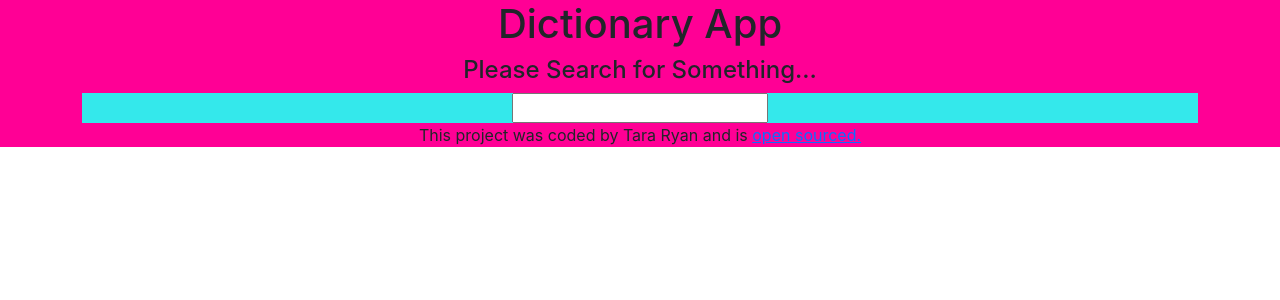
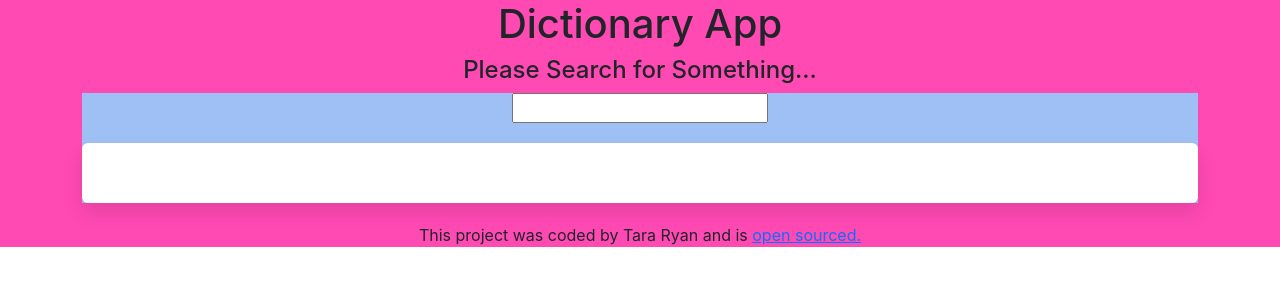
Before and after one commit to TahhRahh/dictionary-project, a React (Create React App) app: page / in a window 1280 px wide. Shown: the top 300 px of the page. Built offline with nearby package versions, Linux system fonts and the light colour scheme.

Commit message:
divided results into sections & styled

```diff
--- a/src/App.js
+++ b/src/App.js
@@ -7,8 +7,10 @@ function App() {
     <div className="App">
       <div className="container">
       <header className="App-header">
+        <section>
 <h1>Dictionary App</h1>
 <h4>Please Search for Something...</h4>
+</section>
       </header>
       <main>
         <Dictionary />
--- a/src/Dictionary.css
+++ b/src/Dictionary.css
@@ -1,5 +1,5 @@
 .Dictionary{
-    background: #34e8eb;
+    background: #9fc0f5;
     text-align: center;
 }
 .App h1{
@@ -12,5 +12,12 @@
     text-align: center;
 }
 .App{
-    background: #ff0095;
+    background: #ff49b3;
 }
+.Dictionary section {
+    background: white;
+    padding: 30px;
+    border-radius: 6px;
+    box-shadow: 0 10px 20px rgb(0 0 0 / 10%);
+    margin: 20px 0;
+  }
--- a/src/Dictionary.js
+++ b/src/Dictionary.js
@@ -29,7 +29,9 @@ export default function Dictionary() {
       <form onSubmit={search}>
         <input type="search" onChange={handleKeywordChange} />
       </form>
+      <section>
       <Results results = {results} />
+      </section>
     </div>
   );
 }
--- /dev/null
+++ b/src/Results.css
@@ -0,0 +1,5 @@
+.Results h2 {
+    font-size: 36px;
+    font-weight: bold;
+    line-height: 1.5;
+  }
--- a/src/Results.js
+++ b/src/Results.js
@@ -6,6 +6,7 @@ export default function Results(props) {
   if (props.results) {
     return (
       <div className="Results">
+        <section>
         <h2>{props.results.word}</h2>
         {props.results.phonetics.map(function (phonetic, index) {
           return (
@@ -14,11 +15,12 @@ export default function Results(props) {
             </div>
           );
         })}
+        </section>
         {props.results.meanings.map(function (meaning, index) {
           return (
-            <div key={index}>
+            <section key={index}>
               <Meaning meaning={meaning} />
-            </div>
+            </section>
           );
         })}
       </div>
--- /dev/null
+++ b/src/Synonyms.css
@@ -0,0 +1,11 @@
+.Synonyms {
+    margin: 15px 0 0;
+    padding: 0;
+  }
+
+  .Synonyms li {
+    font-size: 13px;
+    display: inline-block;
+    padding-right: 10px;
+    line-height: 1;
+  }
```
Also changed, not shown: src/Meaning.css (added, +11 -0 lines), src/Synonyms.js (+10 -13 lines).
